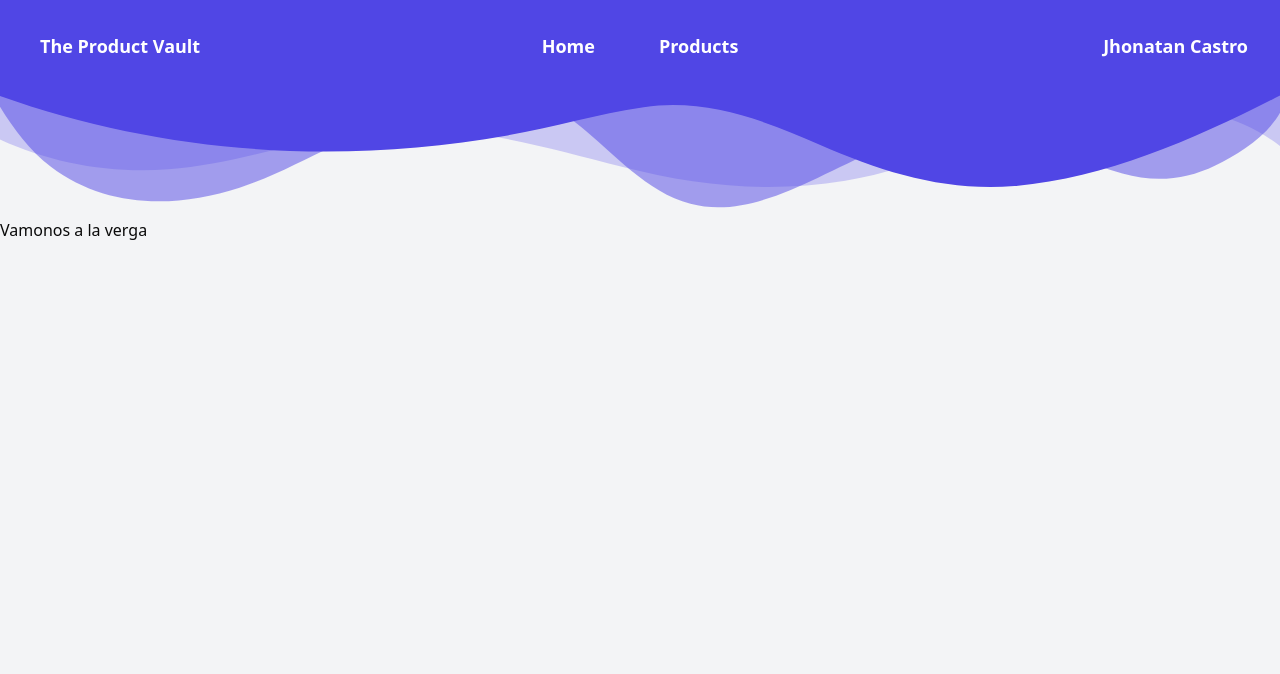
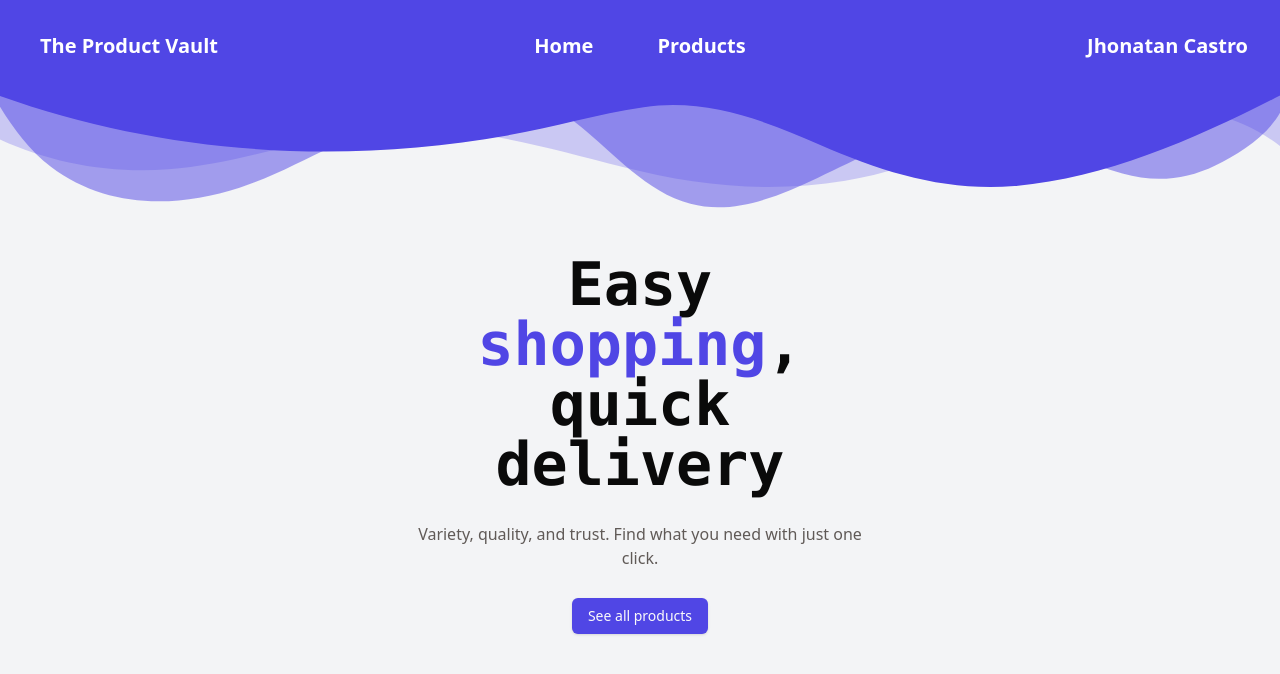
Before and after one commit to JhonatanCastroDev/Technical-test, a Next.js app: page / in a window 1280 px wide. Shown: the top 674 px of the page. Built offline with nearby package versions, Linux system fonts and the light colour scheme.

Commit message:
Set final details

```diff
--- a/app/layout.tsx
+++ b/app/layout.tsx
@@ -2,7 +2,7 @@ import type { Metadata } from "next";
 import localFont from "next/font/local";
 import "./globals.css";
 import { Button } from "@/components/ui/button";
-import { Sheet, SheetContent, SheetHeader, SheetTitle, SheetTrigger } from "@/components/ui/sheet";
+import { Sheet, SheetContent, SheetClose ,SheetHeader, SheetTitle, SheetTrigger } from "@/components/ui/sheet";
 import { Menu } from "lucide-react";
 import Link from "next/link";
 
@@ -37,10 +37,10 @@ export default function RootLayout({
       <body
         className={`${geistSans.variable} ${geistMono.variable} antialiased bg-gray-100`}
       >
-      <header className="fixed inset-x-0 top-0 z-50 bg-[#5046e5]">
+      <header className="fixed lg:absolute inset-x-0 top-0 z-50 bg-[#5046e5]">
         <nav aria-label="Global" className="flex items-center justify-between p-6 lg:px-8 text-white">
           <div className="flex lg:flex-1">
-            <Link href='/' className="p-2 text-lg font-semibold">The Product Vault</Link>
+            <Link href='/' className="p-2 text-xl font-semibold">The Product Vault</Link>
           </div>
           <div className="flex lg:hidden">
             <Sheet>
@@ -56,7 +56,9 @@ export default function RootLayout({
                 </SheetHeader>
                 <nav className="flex flex-col space-y-4 mt-4">
                   {navigation.map((nav) => (
-                    <Link href={nav.href} className="p-2" key={nav.name}>{nav.name}</Link>
+                    <SheetClose asChild>
+                      <Link href={nav.href} className="p-2 active:bg-gray-400 active:text-white rounded-lg" key={nav.name}>{nav.name}</Link>
+                    </SheetClose>
                   ))}
                 </nav>
               </SheetContent>
@@ -64,13 +66,13 @@ export default function RootLayout({
           </div>
           <div className="hidden lg:flex lg:gap-x-12">
             {navigation.map((item) => (
-              <a key={item.name} href={item.href} className="text-lg font-semibold leading-6 text-white p-2">
+              <a key={item.name} href={item.href} className="text-xl font-semibold leading-6 text-white p-2">
                 {item.name}
               </a>
             ))}
           </div>
-          <div className="hidden lg:flex lg:flex-1 lg:justify-end text-lg">
-            <h2 className="font-semibold text-lg">Jhonatan Castro</h2>
+          <div className="hidden lg:flex lg:flex-1 lg:justify-end text-xl">
+            <h2 className="font-semibold text-xl">Jhonatan Castro</h2>
           </div>
         </nav>
       </header>
--- a/app/page.tsx
+++ b/app/page.tsx
@@ -1,10 +1,16 @@
+import { Button } from "@/components/ui/button";
+import Link from "next/link";
 
 export default function Home() {
 
 
   return (
   <>
-    <h1>Vamonos a la verga</h1>
+    <div className="flex flex-col gap-7 items-center lg:max-w-[35%] mx-auto mt-9 max-w-[90%]">
+      <h1 className="text-5xl lg:text-6xl font-mono font-bold text-center">Easy <span className="text-[#5046e5]">shopping</span>, quick delivery </h1>
+      <p className="text-center text-base text-[#605a57]">Variety, quality, and trust. Find what you need with just one click.</p>
+      <Button className="bg-[#5046e5]"><Link href='/products'>See all products</Link></Button>
+    </div>
   </>
   );
 }
```
